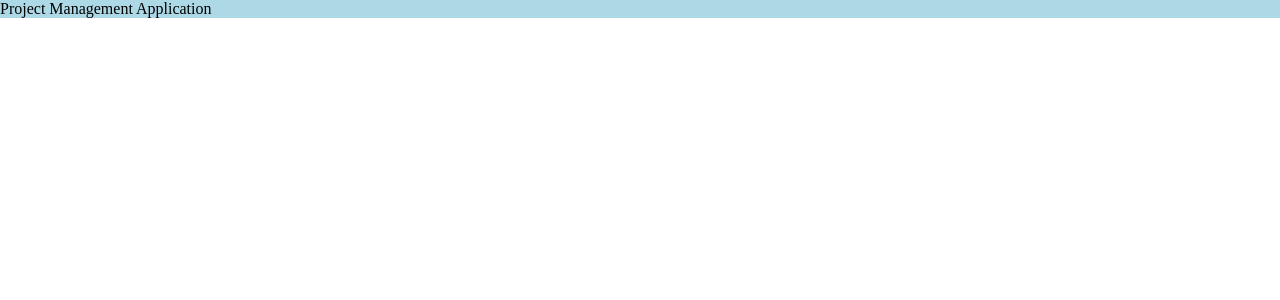
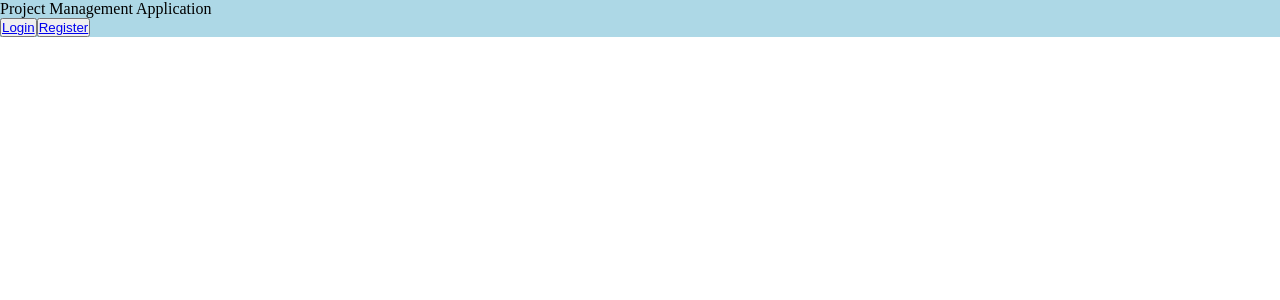
Before and after one commit to ojr4316/meetandhack, a Next.js app in the folder frontend/: page / in a window 1280 px wide. Shown: the top 300 px of the page. Built offline with nearby package versions, Linux system fonts and the light colour scheme.

Commit message:
added link

```diff
--- a/frontend/pages/index.tsx
+++ b/frontend/pages/index.tsx
@@ -1,4 +1,5 @@
 import Image from "next/image";
+import Link from "next/link";
 import { Component } from "react";
 import Layout from "../Components/Layout";
 import styles from "../styles/Home.module.css";
@@ -18,6 +19,8 @@ export default class Home extends Component<Props, State> {
     return (
       <Layout page="Home">
         <p>Project Management Application</p>
+        <button><Link href="/login"> Login</Link></button>
+        <button><Link href="/register"> Register</Link></button>
       </Layout>
     );
   }
```
